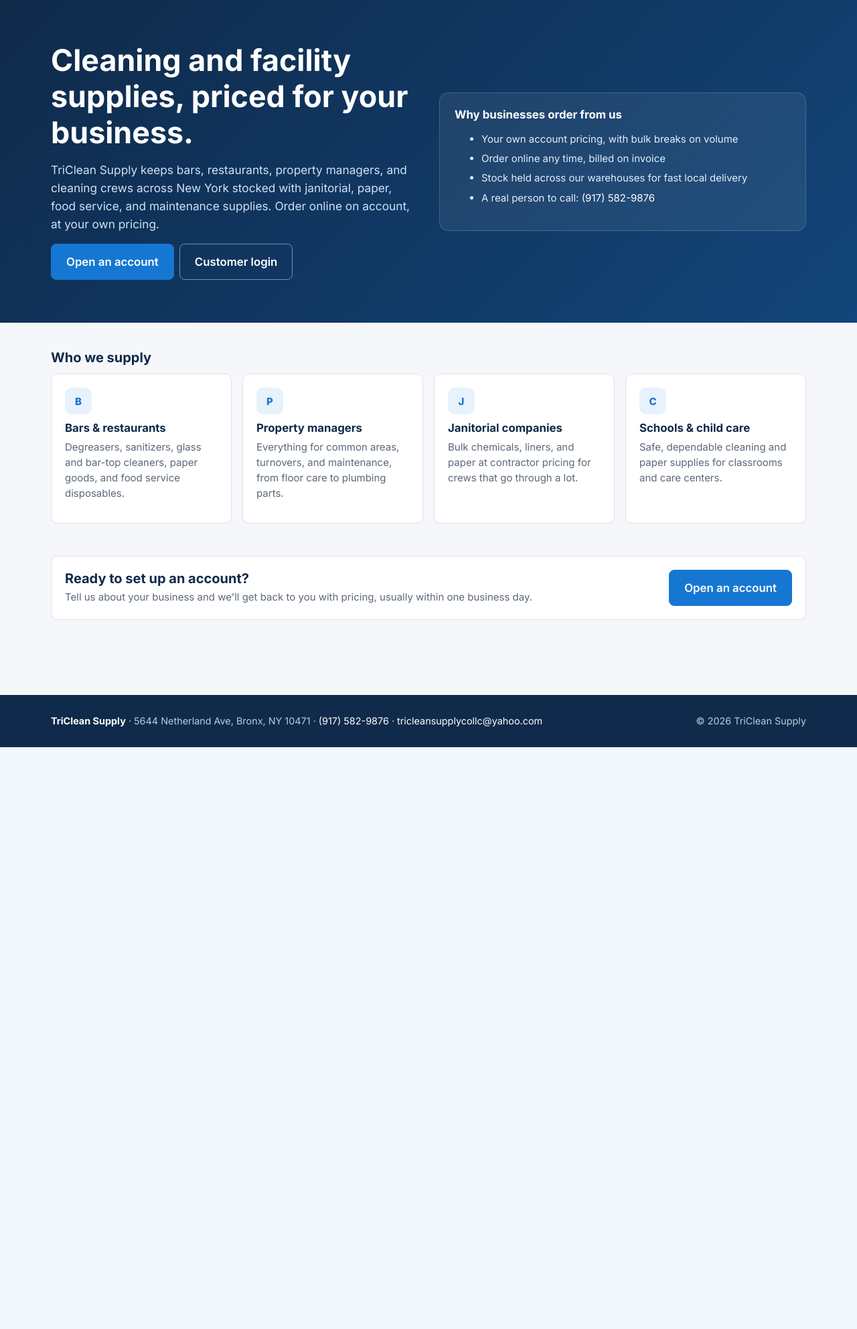
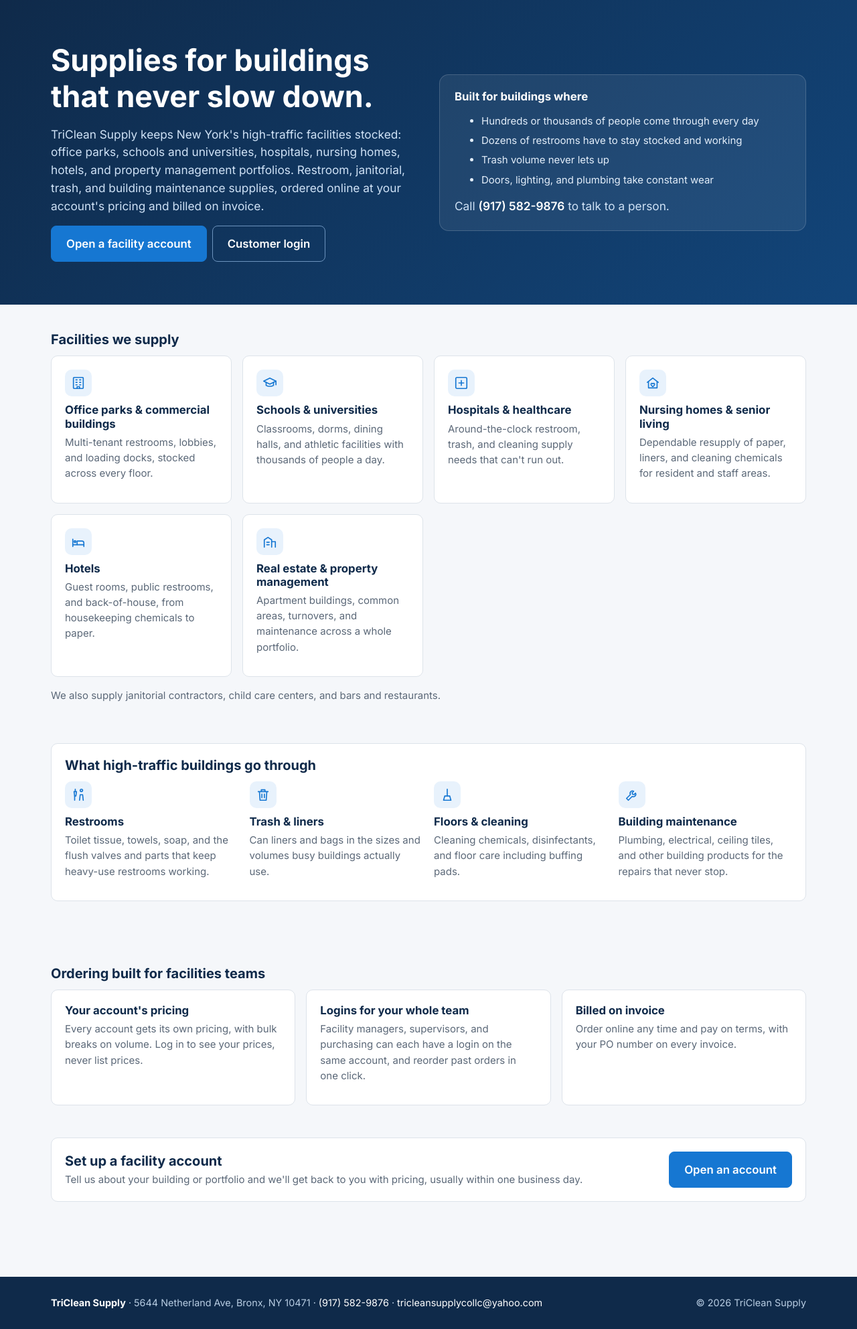
Before and after one commit to sheilt614/triclean-portal, a Flask app: page / in a window 1280 px wide. Shown: the part 64-2049 px from the top of the page at 67% size. Before the commit the page ends 1180 px from the top, so only its background shows below. Run offline with Flask 3, Linux system fonts and the light colour scheme; some libraries are stand-ins or nearby versions.

Commit message:
Lead the public site with institutional, high-traffic facilities
Feedback: bars and restaurants shouldn't be the first impression. The
homepage now leads with office parks, schools and universities, hospitals,
nursing homes, hotels, and property management, framed around heavy-traffic
needs (restrooms, trash volume, doors/lighting/plumbing wear), with bars,
restaurants, child care, and janitorial contractors as a secondary line.

The "Open an account" form lists institutional facility types first and
asks about the customer's facilities.

Co-Authored-By: Claude Opus 5.5 <noreply@anthropic.com>

```diff
--- a/public.py
+++ b/public.py
@@ -12,9 +12,10 @@ from models import AccountRequest, Product, User, db
 bp = Blueprint("public", __name__)
 
 BUSINESS_TYPES = (
-    "Bar / restaurant", "Property management", "Apartment / residential building",
-    "Commercial / office building", "Janitorial company", "School / child care",
-    "Hotel", "Other",
+    "Office park / commercial building", "School / university", "Hospital / healthcare",
+    "Nursing home / senior living", "Hotel", "Real estate / property management",
+    "Apartment / residential building", "Janitorial contractor", "Child care",
+    "Bar / restaurant", "Other",
 )
 
 
--- a/templates/base.html
+++ b/templates/base.html
@@ -4,7 +4,7 @@
   <meta charset="utf-8">
   <meta name="viewport" content="width=device-width, initial-scale=1">
   <title>{% block title %}{{ company.name }}{% endblock %}</title>
-  <meta name="description" content="{% block description %}Janitorial, food service, paper, and facility maintenance supplies for businesses in New York. Order online on account.{% endblock %}">
+  <meta name="description" content="{% block description %}Janitorial, restroom, trash, and building maintenance supplies for high-traffic facilities in New York. Order online on account.{% endblock %}">
   <link rel="preconnect" href="https://fonts.googleapis.com">
   <link rel="stylesheet" href="https://fonts.googleapis.com/css2?family=Inter:wght@400;500;600;700;800&display=swap">
   <link rel="stylesheet" href="{{ url_for('static', filename='style.css') }}">
--- a/templates/public/home.html
+++ b/templates/public/home.html
@@ -1,50 +1,94 @@
 {% extends "base.html" %}
-{% block title %}{{ company.name }} — Janitorial &amp; Facility Supplies, Bronx NY{% endblock %}
+{% block title %}{{ company.name }} — Facility &amp; Janitorial Supplies for High-Traffic Buildings, New York{% endblock %}
+{% block description %}Janitorial, restroom, trash, and building maintenance supplies for office parks, schools and universities, hospitals, nursing homes, hotels, and property managers across New York.{% endblock %}
+{% macro icon(name) -%}
+<svg width="22" height="22" viewBox="0 0 24 24" fill="none" stroke="currentColor" stroke-width="1.8" stroke-linecap="round" stroke-linejoin="round" aria-hidden="true">
+{%- if name == 'office' %}<rect x="4" y="3" width="16" height="18" rx="1"/><path d="M8 7h2M14 7h2M8 11h2M14 11h2M8 15h2M14 15h2M10 21v-3h4v3"/>
+{%- elif name == 'school' %}<path d="M2 9l10-5 10 5-10 5z"/><path d="M6 11v5c3 2 9 2 12 0v-5"/><path d="M22 9v6"/>
+{%- elif name == 'hospital' %}<rect x="3" y="3" width="18" height="18" rx="2"/><path d="M12 8v8M8 12h8"/>
+{%- elif name == 'senior' %}<path d="M3 11l9-7 9 7"/><path d="M5 10v10h14V10"/><path d="M12 18s-3-1.8-3-3.8a1.7 1.7 0 0 1 3-1 1.7 1.7 0 0 1 3 1c0 2-3 3.8-3 3.8z"/>
+{%- elif name == 'hotel' %}<path d="M3 20V8M21 20v-6a3 3 0 0 0-3-3H10v6"/><path d="M3 17h18"/><circle cx="6.5" cy="12" r="1.5"/>
+{%- elif name == 'property' %}<path d="M3 21V9l6-4 6 4v12"/><path d="M15 12h6v9"/><path d="M7 13h4M7 17h4"/>
+{%- elif name == 'restroom' %}<path d="M7 3v4M5 7h4l-1 7H6z"/><path d="M6 14v7M17 3a2 2 0 1 1 0 4 2 2 0 0 1 0-4zM14 21l1-9h4l1 9"/>
+{%- elif name == 'trash' %}<path d="M4 7h16M9 7V4h6v3M6 7l1 14h10l1-14"/><path d="M10 11v6M14 11v6"/>
+{%- elif name == 'wrench' %}<path d="M14.7 6.3a4 4 0 0 0-5.4 5.4L3 18l3 3 6.3-6.3a4 4 0 0 0 5.4-5.4l-2.5 2.5-2.4-.6-.6-2.4z"/>
+{%- elif name == 'floor' %}<path d="M12 3v11"/><path d="M8 14h8l2 7H6z"/>
+{%- elif name == 'truck' %}<path d="M1 6h13v10H1zM14 10h4l3 3v3h-7z"/><circle cx="5" cy="18" r="2"/><circle cx="17" cy="18" r="2"/>
+{%- endif %}</svg>
+{%- endmacro %}
+
 {% block hero %}
 <section class="hero">
   <div class="wrap">
     <div>
-      <h1>Cleaning and facility supplies, priced for your business.</h1>
-      <p>TriClean Supply keeps bars, restaurants, property managers, and cleaning crews across New York stocked with janitorial, paper, food service, and maintenance supplies. Order online on account, at your own pricing.</p>
+      <h1>Supplies for buildings that never slow down.</h1>
+      <p>TriClean Supply keeps New York's high-traffic facilities stocked: office parks, schools and universities, hospitals, nursing homes, hotels, and property management portfolios. Restroom, janitorial, trash, and building maintenance supplies, ordered online at your account's pricing and billed on invoice.</p>
       <div class="actions">
-        <a class="btn big" href="{{ url_for('public.open_account') }}">Open an account</a>
+        <a class="btn big" href="{{ url_for('public.open_account') }}">Open a facility account</a>
         <a class="btn big secondary" href="{{ url_for('public.login') }}">Customer login</a>
       </div>
     </div>
     <div class="hero-panel">
-      <h3 style="color:#fff;">Why businesses order from us</h3>
+      <h3 style="color:#fff;">Built for buildings where</h3>
       <ul>
-        <li>Your own account pricing, with bulk breaks on volume</li>
-        <li>Order online any time, billed on invoice</li>
-        <li>Stock held across our warehouses for fast local delivery</li>
-        <li>A real person to call: <a href="tel:{{ company.phone }}" style="color:#fff;">{{ company.phone }}</a></li>
+        <li>Hundreds or thousands of people come through every day</li>
+        <li>Dozens of restrooms have to stay stocked and working</li>
+        <li>Trash volume never lets up</li>
+        <li>Doors, lighting, and plumbing take constant wear</li>
       </ul>
+      <p style="margin:12px 0 0; color:#cfe2f6;">Call <a href="tel:{{ company.phone }}" style="color:#fff; font-weight:600;">{{ company.phone }}</a> to talk to a person.</p>
     </div>
   </div>
 </section>
 {% endblock %}
+
 {% block content %}
 <section class="section" style="padding-top:16px;">
-  <h2>Who we supply</h2>
-  <div class="grid four">
-    <div class="card feature"><div class="icon">B</div><h3>Bars &amp; restaurants</h3><p class="muted">Degreasers, sanitizers, glass and bar-top cleaners, paper goods, and food service disposables.</p></div>
-    <div class="card feature"><div class="icon">P</div><h3>Property managers</h3><p class="muted">Everything for common areas, turnovers, and maintenance, from floor care to plumbing parts.</p></div>
-    <div class="card feature"><div class="icon">J</div><h3>Janitorial companies</h3><p class="muted">Bulk chemicals, liners, and paper at contractor pricing for crews that go through a lot.</p></div>
-    <div class="card feature"><div class="icon">C</div><h3>Schools &amp; child care</h3><p class="muted">Safe, dependable cleaning and paper supplies for classrooms and care centers.</p></div>
+  <h2>Facilities we supply</h2>
+  <div class="grid three">
+    <div class="card feature"><div class="icon">{{ icon('office') }}</div><h3>Office parks &amp; commercial buildings</h3><p class="muted">Multi-tenant restrooms, lobbies, and loading docks, stocked across every floor.</p></div>
+    <div class="card feature"><div class="icon">{{ icon('school') }}</div><h3>Schools &amp; universities</h3><p class="muted">Classrooms, dorms, dining halls, and athletic facilities with thousands of people a day.</p></div>
+    <div class="card feature"><div class="icon">{{ icon('hospital') }}</div><h3>Hospitals &amp; healthcare</h3><p class="muted">Around-the-clock restroom, trash, and cleaning supply needs that can't run out.</p></div>
+    <div class="card feature"><div class="icon">{{ icon('senior') }}</div><h3>Nursing homes &amp; senior living</h3><p class="muted">Dependable resupply of paper, liners, and cleaning chemicals for resident and staff areas.</p></div>
+    <div class="card feature"><div class="icon">{{ icon('hotel') }}</div><h3>Hotels</h3><p class="muted">Guest rooms, public restrooms, and back-of-house, from housekeeping chemicals to paper.</p></div>
+    <div class="card feature"><div class="icon">{{ icon('property') }}</div><h3>Real estate &amp; property management</h3><p class="muted">Apartment buildings, common areas, turnovers, and maintenance across a whole portfolio.</p></div>
+  </div>
+  <p class="muted" style="margin-top:16px;">We also supply janitorial contractors, child care centers, and bars and restaurants.</p>
+</section>
+
+<section class="section" style="padding-top:0;">
+  <div class="card">
+    <h2>What high-traffic buildings go through</h2>
+    <div class="grid four">
+      <div class="feature"><div class="icon">{{ icon('restroom') }}</div><h3>Restrooms</h3><p class="muted">Toilet tissue, towels, soap, and the flush valves and parts that keep heavy-use restrooms working.</p></div>
+      <div class="feature"><div class="icon">{{ icon('trash') }}</div><h3>Trash &amp; liners</h3><p class="muted">Can liners and bags in the sizes and volumes busy buildings actually use.</p></div>
+      <div class="feature"><div class="icon">{{ icon('floor') }}</div><h3>Floors &amp; cleaning</h3><p class="muted">Cleaning chemicals, disinfectants, and floor care including buffing pads.</p></div>
+      <div class="feature"><div class="icon">{{ icon('wrench') }}</div><h3>Building maintenance</h3><p class="muted">Plumbing, electrical, ceiling tiles, and other building products for the repairs that never stop.</p></div>
+    </div>
   </div>
 </section>
+
+<section class="section">
+  <h2>Ordering built for facilities teams</h2>
+  <div class="grid three">
+    <div class="card feature"><h3>Your account's pricing</h3><p class="muted">Every account gets its own pricing, with bulk breaks on volume. Log in to see your prices, never list prices.</p></div>
+    <div class="card feature"><h3>Logins for your whole team</h3><p class="muted">Facility managers, supervisors, and purchasing can each have a login on the same account, and reorder past orders in one click.</p></div>
+    <div class="card feature"><h3>Billed on invoice</h3><p class="muted">Order online any time and pay on terms, with your PO number on every invoice.</p></div>
+  </div>
+</section>
+
 {% if categories %}
 <section class="section" style="padding-top:0;">
   <h2>What we carry</h2>
   <div class="chips">
     {% for c in categories %}<a class="chip" href="{{ url_for('public.products', category=c) }}">{{ c }}</a>{% endfor %}
   </div>
-  <p class="muted">Prices are set per account. <a href="{{ url_for('public.open_account') }}">Open an account</a> to see yours.</p>
 </section>
 {% endif %}
+
 <section class="section" style="padding-top:0;">
   <div class="card row between">
-    <div><h2 style="margin-bottom:4px;">Ready to set up an account?</h2><p class="muted" style="margin:0;">Tell us about your business and we'll get back to you with pricing, usually within one business day.</p></div>
+    <div><h2 style="margin-bottom:4px;">Set up a facility account</h2><p class="muted" style="margin:0;">Tell us about your building or portfolio and we'll get back to you with pricing, usually within one business day.</p></div>
     <a class="btn big" href="{{ url_for('public.open_account') }}">Open an account</a>
   </div>
 </section>
```
Also changed, not shown: templates/public/open_account.html (+5 -5 lines).
